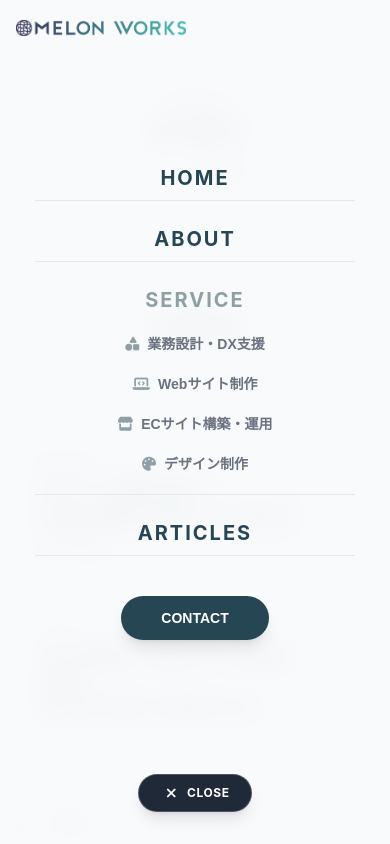
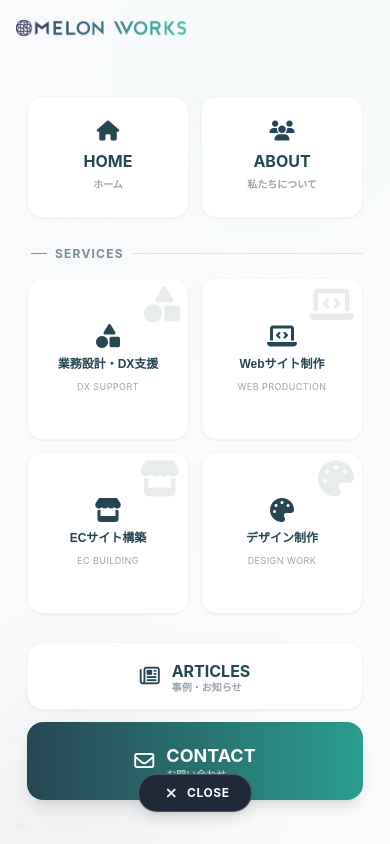
Before and after one commit to Yusuke-Okonogi/melonworks-renewal, a Next.js app: page /about in a window 390 px wide. Both pictures are taken after a click on the button "MENU". Shown: the top 844 px of the page. Built offline with nearby package versions, Linux system fonts and the light colour scheme.

Commit message:
ハンバーガーメニュー内デザインブラッシュアップ

```diff
--- a/components/Header.tsx
+++ b/components/Header.tsx
@@ -24,25 +24,25 @@ export default function Header() {
       title: "業務設計・DX支援",
       path: "/service/dx",
       icon: "fas fa-shapes",
-      desc: "業務フローの可視化とシステム導入支援",
+      desc: "DX Support", // 英語ラベル用に短い説明を追加
     },
     {
       title: "Webサイト制作",
       path: "/service/web",
       icon: "fas fa-laptop-code",
-      desc: "更新しやすく、成果が出るWebサイト",
+      desc: "Web Production",
     },
     {
-      title: "ECサイト構築・運用",
+      title: "ECサイト構築",
       path: "/service/ec",
       icon: "fas fa-store",
-      desc: "Shopify構築とバックヤード支援",
+      desc: "EC Building",
     },
     {
       title: "デザイン制作",
       path: "/service/design",
       icon: "fas fa-palette",
-      desc: "Webと紙を一貫させるブランディング",
+      desc: "Design Work",
     },
   ];
 
@@ -52,8 +52,8 @@ export default function Header() {
       <header
         className={`fixed top-0 left-0 w-full z-50 h-14 md:h-16 flex items-center transition-all ${
           isOpen
-          ? 'bg-transparent border-none' // ★メニューオープン時は透明にして枠線を消す
-          : 'bg-white/90 backdrop-blur-md border-b border-gray-100' // 通常時は白背景＋ぼかし＋枠線
+            ? 'bg-transparent border-none'
+            : 'bg-white/90 backdrop-blur-md border-b border-gray-100'
         }`}
       >
         <div className="container mx-auto px-4 md:px-6 max-w-6xl h-14 md:h-16 flex items-center justify-between">
@@ -69,7 +69,7 @@ export default function Header() {
                 会社案内
             </Link>
 
-            {/* ★ PC用メガメニューのトリガー */}
+            {/* PC用メガメニューのトリガー */}
             <div
               className="relative group h-full flex items-center"
               onMouseEnter={() => setIsMegaMenuOpen(true)}
@@ -82,7 +82,7 @@ export default function Header() {
                 サービス <i className={`fas fa-chevron-down text-[10px] transition-transform duration-300 ${isMegaMenuOpen ? "rotate-180" : ""}`}></i>
               </Link>
 
-              {/* ★ メガメニュー本体 */}
+              {/* メガメニュー本体 */}
               <div
                 className={`
                     absolute top-full
@@ -100,11 +100,10 @@ export default function Header() {
                             </div>
                             <div>
                                 <h4 className="font-bold text-[#264653] text-sm mb-0.5">{s.title}</h4>
-                                <p className="text-[10px] text-gray-400 leading-tight">{s.desc}</p>
+                                <p className="text-[10px] text-gray-400 leading-tight">詳しく見る</p>
                             </div>
                         </Link>
                     ))}
-                    {/* サービス一覧を見るリンクを削除しました */}
                 </div>
               </div>
             </div>
@@ -120,41 +119,90 @@ export default function Header() {
         </div>
       </header>
 
-      {/* ▼▼▼ Mobile Menu Overlay ▼▼▼ */}
+      {/* ▼▼▼ Mobile Menu Overlay (タイル型メニュー) ▼▼▼ */}
       <div
-        className={`fixed inset-0 bg-[#F9FAFB]/95 backdrop-blur-md z-[40] flex flex-col justify-center items-center transition-all duration-300 ${
+        className={`fixed inset-0 bg-[#F9FAFB]/95 backdrop-blur-xl z-[40] flex flex-col items-center overflow-y-auto transition-all duration-500 ${
             isOpen ? 'opacity-100 visible' : 'opacity-0 invisible pointer-events-none'
         }`}
       >
-        <nav className="flex flex-col gap-6 text-center w-full max-w-xs pb-20 overflow-y-auto max-h-screen pt-10">
-            <Link href="/" onClick={closeMenu} className="text-xl font-bold text-[#264653] hover:text-melon-dark transition-colors font-en tracking-widest border-b border-gray-200 pb-2">
-                HOME
-            </Link>
-            <Link href="/about" onClick={closeMenu} className="text-xl font-bold text-[#264653] hover:text-melon-dark transition-colors font-en tracking-widest border-b border-gray-200 pb-2">
-                ABOUT
+        {/* 背景装飾 */}
+        <div className="fixed top-[-10%] right-[-10%] w-[80vw] h-[80vw] bg-melon-light/20 rounded-full blur-[80px] pointer-events-none"></div>
+        <div className="fixed bottom-[-10%] left-[-10%] w-[60vw] h-[60vw] bg-[#264653]/5 rounded-full blur-[60px] pointer-events-none"></div>
+
+        {/* タイルグリッドコンテナ */}
+        <nav className="relative z-10 w-full max-w-sm px-6 grid grid-cols-2 gap-3 pb-32 pt-24">
+
+            {/* 1. HOME & ABOUT */}
+            <Link
+                href="/"
+                onClick={closeMenu}
+                className="aspect-[4/3] bg-white border border-gray-100 rounded-2xl flex flex-col items-center justify-center gap-1 shadow-sm hover:shadow-md active:scale-95 transition-all duration-300"
+            >
+                <i className="fas fa-home text-xl text-melon-dark mb-1"></i>
+                <span className="font-bold text-[#264653] font-en text-base">HOME</span>
+                <span className="text-[10px] text-gray-400 font-bold">ホーム</span>
             </Link>
 
-            {/* モバイル用サービスメニュー */}
-            <div className="border-b border-gray-200 pb-4">
-                <p className="text-xl font-bold text-[#264653] font-en tracking-widest mb-4 opacity-50">SERVICE</p>
-                <div className="grid gap-3">
+            <Link
+                href="/about"
+                onClick={closeMenu}
+                className="aspect-[4/3] bg-white border border-gray-100 rounded-2xl flex flex-col items-center justify-center gap-1 shadow-sm hover:shadow-md active:scale-95 transition-all duration-300"
+            >
+                <i className="fas fa-users text-xl text-melon-dark mb-1"></i>
+                <span className="font-bold text-[#264653] font-en text-base">ABOUT</span>
+                <span className="text-[10px] text-gray-400 font-bold">私たちについて</span>
+            </Link>
+
+            {/* 2. SERVICES SECTION TITLE */}
+            <div className="col-span-2 flex items-center gap-2 mt-4 mb-1 pl-1 opacity-60">
+                <span className="h-[1px] w-4 bg-[#264653]"></span>
+                <span className="text-xs font-bold font-en text-[#264653] tracking-widest">SERVICES</span>
+                <span className="h-[1px] flex-grow bg-[#264653] opacity-20"></span>
+            </div>
+
+            {/* 3. INDIVIDUAL SERVICES (4つ) */}
             {services.map((s, i) => (
-                        <Link key={i} href={s.path} onClick={closeMenu} className="text-sm font-bold text-gray-500 hover:text-melon-dark py-1 flex items-center justify-center gap-2">
-                            <i className={`${s.icon} text-melon-dark/50`}></i> {s.title}
+                <Link
+                    key={i}
+                    href={s.path}
+                    onClick={closeMenu}
+                    className="aspect-square bg-white border border-gray-100 rounded-2xl flex flex-col items-center justify-center gap-2 shadow-sm hover:shadow-md active:scale-95 transition-all duration-300 relative overflow-hidden group"
+                >
+                    <div className="absolute top-0 right-0 p-2 opacity-10 group-hover:opacity-20 transition-opacity">
+                        <i className={`${s.icon} text-4xl text-melon-dark`}></i>
+                    </div>
+                    <i className={`${s.icon} text-2xl text-melon-dark`}></i>
+                    <span className="font-bold text-[#264653] text-xs text-center px-1">{s.title}</span>
+                    <span className="text-[9px] text-gray-400 font-en uppercase tracking-wider">{s.desc}</span>
                 </Link>
             ))}
+
+            {/* 4. NEWS (Wide Tile) */}
+            <Link
+                href="/articles"
+                onClick={closeMenu}
+                className="col-span-2 bg-white border border-gray-100 rounded-2xl py-4 flex items-center justify-center gap-3 shadow-sm hover:shadow-md active:scale-95 transition-all duration-300 mt-4"
+            >
+                <i className="far fa-newspaper text-xl text-melon-dark"></i>
+                <div className="flex flex-col items-start leading-none">
+                    <span className="font-bold text-[#264653] font-en text-base">ARTICLES</span>
+                    <span className="text-[10px] text-gray-400 font-bold">事例・お知らせ</span>
                 </div>
-            </div>
-
-            <Link href="/articles" onClick={closeMenu} className="text-xl font-bold text-[#264653] hover:text-melon-dark transition-colors font-en tracking-widest border-b border-gray-200 pb-2">
-                ARTICLES
             </Link>
 
-            <div className="pt-4">
-                <Link href="/contact" onClick={closeMenu} className="bg-melon-dark text-white px-10 py-3 rounded-full text-sm font-bold shadow-lg hover:shadow-xl transition-all inline-block">
-                    CONTACT
+            {/* 5. CONTACT (Main CTA) */}
+            <Link
+                href="/contact"
+                onClick={closeMenu}
+                className="col-span-2 bg-gradient-to-r from-[#264653] to-[#2A9D8F] text-white rounded-2xl py-5 flex items-center justify-center gap-3 shadow-lg hover:shadow-xl active:scale-95 transition-all duration-300"
+            >
+                <i className="far fa-envelope text-xl"></i>
+                <div className="flex flex-col items-start leading-none">
+                    <span className="font-bold font-en text-lg">CONTACT</span>
+                    <span className="text-[10px] opacity-80">お問い合わせ</span>
+                </div>
             </Link>
-            </div>
+
         </nav>
       </div>
 
```
Lines whose indentation alone changed are shown as unchanged.
